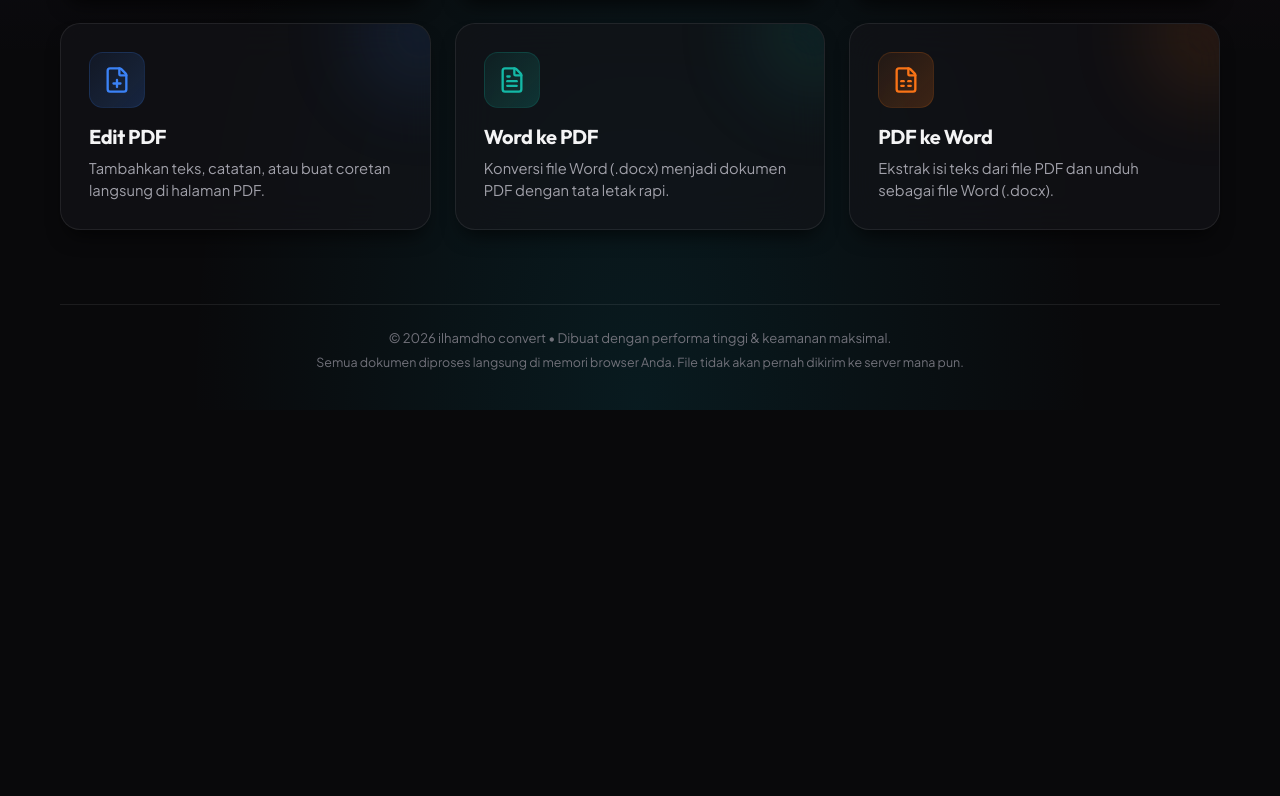
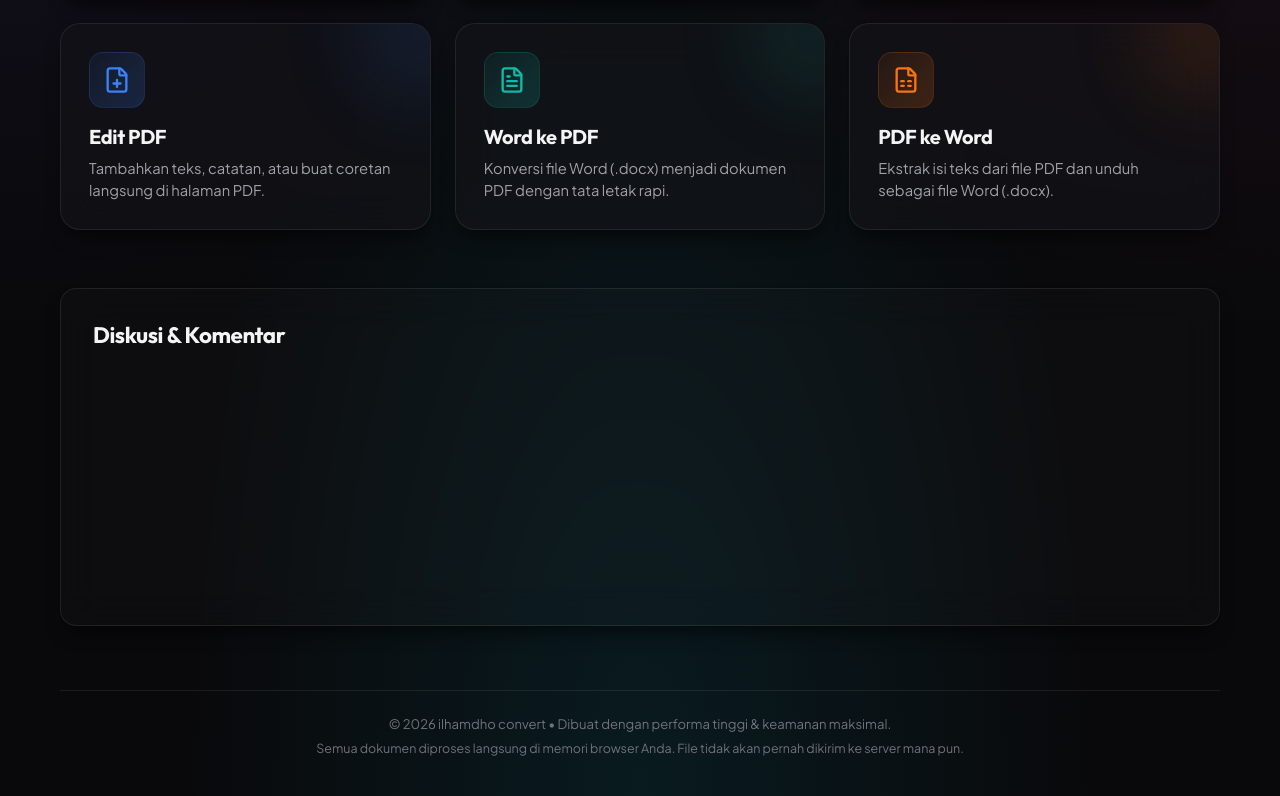
Before and after one commit to IlhamDho12/ilhamdho-convert, a React (Vite) app: page / in a window 1280 px wide. Shown: the part 783-1579 px from the top of the page. Before the commit the page ends 1193 px from the top, so only its background shows below. Built offline with nearby package versions, Linux system fonts and the light colour scheme.

Commit message:
Integrate Cusdis comments section

```diff
--- a/src/App.jsx
+++ b/src/App.jsx
@@ -10,6 +10,7 @@ import EditPdf from './components/EditPdf';
 import WordToPdf from './components/WordToPdf';
 import PdfToWord from './components/PdfToWord';
 import Toast from './components/Shared/Toast';
+import Comments from './components/Shared/Comments';
 import { ShieldCheck } from 'lucide-react';
 
 export default function App() {
@@ -119,6 +120,7 @@ export default function App() {
       {/* Main Content Area */}
       <main style={{ flexGrow: 1, display: 'flex', flexDirection: 'column' }}>
         {renderActiveTool()}
+        {activeTool === null && <Comments pageId="dashboard" pageTitle="ilhamdho convert - Dashboard" />}
       </main>
 
       {/* Modern Premium Footer */}
--- /dev/null
+++ b/src/components/Shared/Comments.jsx
@@ -0,0 +1,69 @@
+import React, { useEffect } from 'react';
+
+export default function Comments({ pageId, pageTitle }) {
+  useEffect(() => {
+    // If window.CUSDIS exists, reinitialize the widget
+    if (window.CUSDIS) {
+      window.CUSDIS.initial();
+      return;
+    }
+
+    // Load Cusdis script dynamically
+    const script = document.createElement('script');
+    script.src = 'https://cusdis.com/js/cusdis.es.js';
+    script.async = true;
+    script.defer = true;
+    document.body.appendChild(script);
+
+    return () => {
+      // Cleanup script if component unmounts (optional, but keep it for cleanliness)
+      const existingScript = document.querySelector(`script[src="https://cusdis.com/js/cusdis.es.js"]`);
+      if (existingScript && !window.CUSDIS) {
+        document.body.removeChild(existingScript);
+      }
+    };
+  }, [pageId]);
+
+  return (
+    <div className="glass" style={{
+      marginTop: '48px',
+      padding: '32px',
+      display: 'flex',
+      flexDirection: 'column',
+      gap: '16px',
+      background: 'rgba(255, 255, 255, 0.02)',
+      borderRadius: 'var(--radius-md)',
+      border: '1px solid var(--border-color)',
+      animation: 'fadeIn 0.5s ease'
+    }}>
+      <h3 style={{ fontSize: '1.4rem', fontWeight: 700, marginBottom: '8px' }}>
+        Diskusi & Komentar
+      </h3>
+
+      {/* Cusdis Thread Container */}
+      <div
+        id="cusdis_thread"
+        data-host="https://cusdis.com"
+        // Replace this ID with your actual App ID in Cusdis
+        data-app-id="ef8ef81c-8b8a-4467-9d7a-placeholder"
+        data-page-id={pageId}
+        data-page-url={window.location.href}
+        data-page-title={pageTitle}
+        style={{
+          width: '100%',
+          minHeight: '220px',
+          colorScheme: 'dark' // Tells Cusdis iframe to use dark styling if supported
+        }}
+      />
+
+      {/* Dark theme stylesheet overlay for Cusdis iframe integration */}
+      <style>{`
+        #cusdis_thread iframe {
+          color-scheme: dark !important;
+          filter: invert(0.9) hue-rotate(180deg); /* Simple elegant trick to force dark mode on Cusdis iframe */
+          background: transparent !important;
+        }
+      `}</style>
+    </div>
+  );
+}
```
